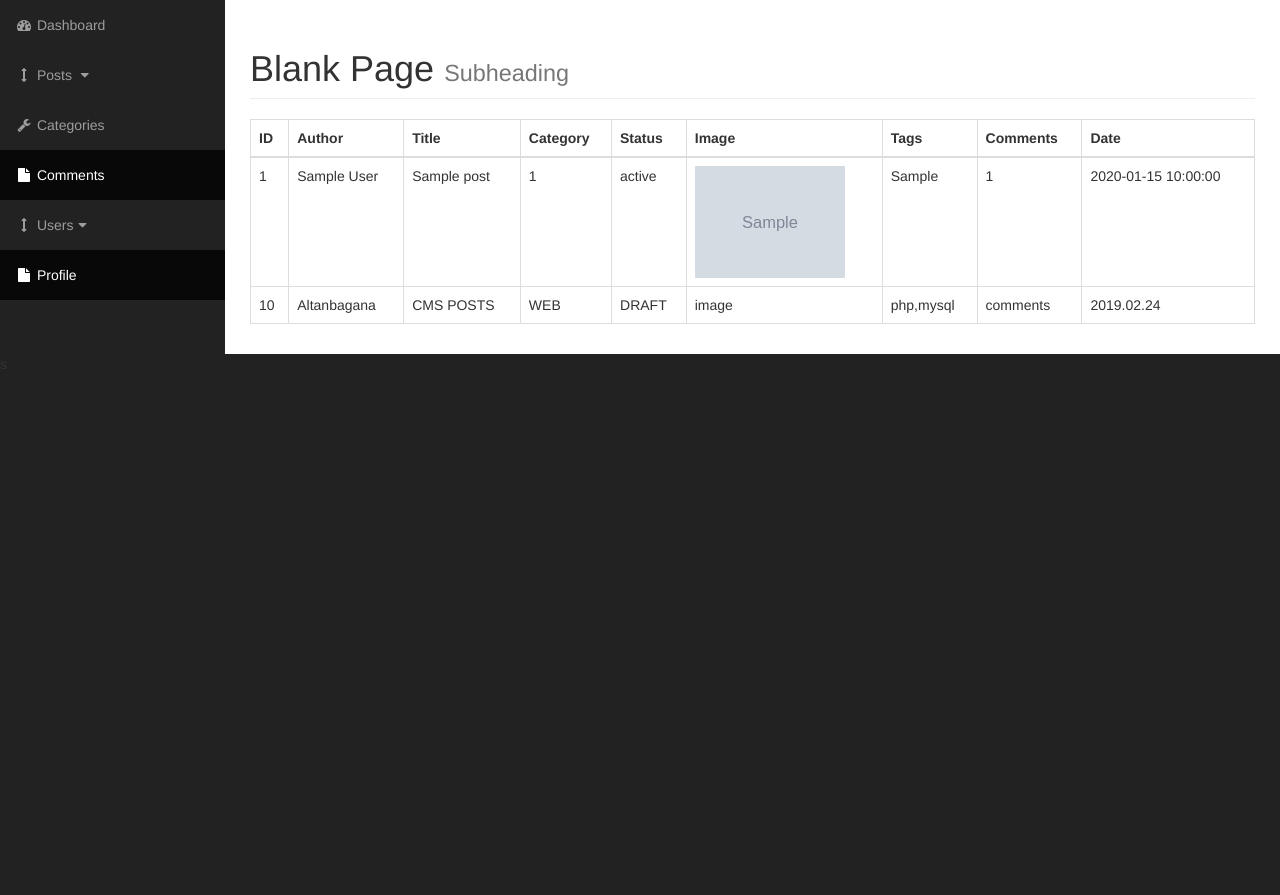
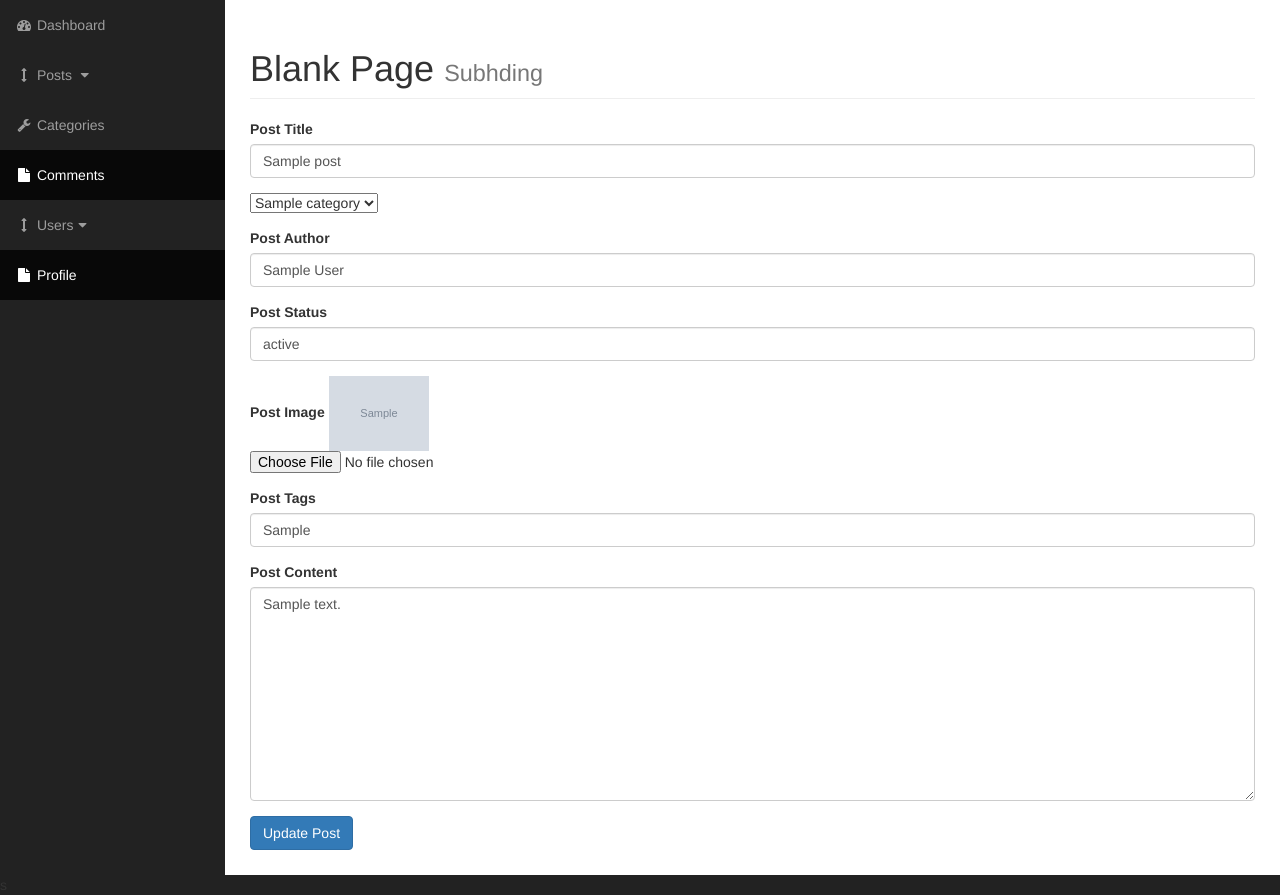
Before and after one commit to baganaakh/My-Diploma, a PHP site: page /admin/posts.php?source=edit_post&p_id=1 in a window 1280 px wide. Shown: the part 51-946 px from the top of the page. Before the commit the page ends 420 px from the top, so only its background shows below. Run offline with PHP 8.4, Linux system fonts and the light colour scheme; tables that the repository leaves empty or names only in its code hold one stand-in row (values such as "Sample post"); grey boxes marked "Sample" are stand-in pictures.

Commit message:
edit post

```diff
--- a/CMS/admin/admin_func.php
+++ b/CMS/admin/admin_func.php
@@ -1,5 +1,11 @@
 <?php
+function comfirm($result){
+    global $connection;
+    if(!$result){
+        die("QUERY FILED ".mysqli_error($connection));
+    }
 
+}
 function insert_categories()
 {
     global $connection;
--- a/CMS/admin/includes/adminnavigation.php
+++ b/CMS/admin/includes/adminnavigation.php
@@ -67,7 +67,10 @@
                         <a href="./posts.php"> View All Posts</a>
                     </li>
                     <li>
-                        <a href="#"> Add Posts</a>
+                        <a href="posts.php?source=add_post"> Add Posts</a>
+                    </li>
+                    <li>
+                        <a href="posts.php?source=edit_post"> Edit Posts</a>
                     </li>
                 </ul>
             </li>
--- /dev/null
+++ b/CMS/admin/includes/edit_post.php
@@ -0,0 +1,69 @@
+<?php
+if (isset($_GET['p_id'])) {
+ $the_post_id=$_GET['p_id'];
+}
+$query = "SELECT * FROM posts ";
+$select_posts_by_id = mysqli_query($connection, $query);
+while ($row = mysqli_fetch_assoc($select_posts_by_id)) {
+    $post_id = $row['post_id'];
+    $post_author = $row['post_author'];
+    $post_title = $row['post_title'];
+    $post_category_id = $row['post_category_id'];
+    $post_status = $row['post_status'];
+    $post_image = $row['post_image'];
+    $post_tags = $row['post_tags'];
+    $post_comment_count = $row['post_comment_count'];
+    $post_date = $row['post_date'];
+    $post_content = $row['post_content'];
+    $post_status = $row['post_status'];
+}
+?>
+<form action="" method="post" enctype="multipart/form-data">
+    <div class="form-group">
+        <label for="title">Post Title</label>
+        <input type="text" class="form-control" name="title" value="<?php echo $post_title; ?>">
+    </div>
+    <div class="form-group">
+        <select name="" id="">
+            <?php
+
+            $query = "SELECT * FROM categories";
+            $select_categories = mysqli_query($connection, $query);
+            comfirm($select_categories);
+            while ($row = mysqli_fetch_assoc($select_categories)) {
+                $cat_id = $row['cat_id'];
+                $cat_title =$row['cat_title'];
+                echo "<option value=''>{$cat_title}</option>";
+            }
+
+            ?>
+
+        </select>
+    </div>
+    <div class="form-group">
+        <label for="title">Post Author</label>
+        <input type="text" class="form-control" name="author" value="<?php echo $post_author; ?>">
+    </div>
+    <div class="form-group">
+        <label for="post_status">Post Status</label>
+        <input type="text" class="form-control" name="post_status" value="<?php echo $post_status; ?>">
+    </div>
+    <div class="form-group">
+        <label for="post_image">Post Image</label>
+        <img width="100" src="../images/<?php echo $post_image; ?>" alt="">
+        <input type="file" name="image">
+    </div>
+    <div class="form-group">
+        <label for="post_tags">Post Tags</label>
+        <input type="text" class="form-control" name="post_tags" value="<?php echo $post_tags; ?>">
+    </div>
+    <div class="form-group">
+        <label for="post_content">Post Content</label>
+        <textarea name="post_content" id="" cols="30" rows="10" class="form-control" value="<?php echo $post_content; ?>">
+<?php echo $post_content; ?>
+  </textarea>
+    </div>
+    <div class="form-group">
+        <input type="submit" class="btn btn-primary" name="create_post" value="Update Post">
+    </div>
+</form>
--- a/CMS/admin/includes/view_all_posts.php
+++ b/CMS/admin/includes/view_all_posts.php
@@ -10,6 +10,8 @@
                                 <th>Tags</th>
                                 <th>Comments</th>
                                 <th>Date</th>
+                                <th>Edit</th>
+                                <th>Delete</th>
                             </tr>
                         </thead>
                         <tbody>
@@ -36,21 +38,17 @@
                                   echo "<td>$post_tags</td>";
                                   echo "<td>$post_comment_count</td>";
                                   echo "<td>$post_date</td>";
+                                  echo "<td><a href='posts.php?source=edit_post&p_id={$post_id}'>Edit</a></td>";
+                                  echo "<td><a href='posts.php?delete={$post_id}'>Delete</a></td>";
                                   echo "</tr>";
                                 }
 
                                 ?>
-                            <tr>
-
-                                <td>10</td>
-                                <td>Altanbagana</td>
-                                <td>CMS POSTS</td>
-                                <td>WEB</td>
-                                <td>DRAFT</td>
-                                <td>image</td>
-                                <td>php,mysql</td>
-                                <td>comments</td>
-                                <td>2019.02.24</td>
-                            </tr>
                         </tbody>
                     </table>
+                    <?php
+                    if(isset($_GET['delete'])){
+                    $query="DELETE FROM posts WHERE post_id={$post_id}";
+                    $delete_query=mysqli_query($connection, $query);
+                    }
+                    ?>
--- a/CMS/admin/posts.php
+++ b/CMS/admin/posts.php
@@ -12,7 +12,7 @@
                 <div class="col-lg-12">
                     <h1 class="page-header">
                         Blank Page
-                        <small>Subheading</small>
+                        <small>Subhding</small>
                     </h1>
                     <?php
                     if (isset($_GET['source'])) {
@@ -21,13 +21,13 @@
                       $source = '';
                     }
                     switch ($source) {
-                      case 'add_post';
+                      case 'add_post':
                         include "includes/add_post.php";
                         break;
-                      case '100';
-                        echo "NICE 100";
+                      case 'edit_post':
+                        include "includes/edit_post.php";
                         break;
-                      case '77';
+                      case '77':
                         echo "NICE 77";
                         break;
                       default:
```
Also changed, not shown: CMS/admin/includes/add_post.php (+8 -2 lines), CMS/images/Camel.jpg (added), CMS/images/dog.jpg (added), CMS/images/output-onlinepngtools (0).png (added), CMS/images/output-onlinepngtools (1).png (added), CMS/images/wa0.png (added), 1 other file.
